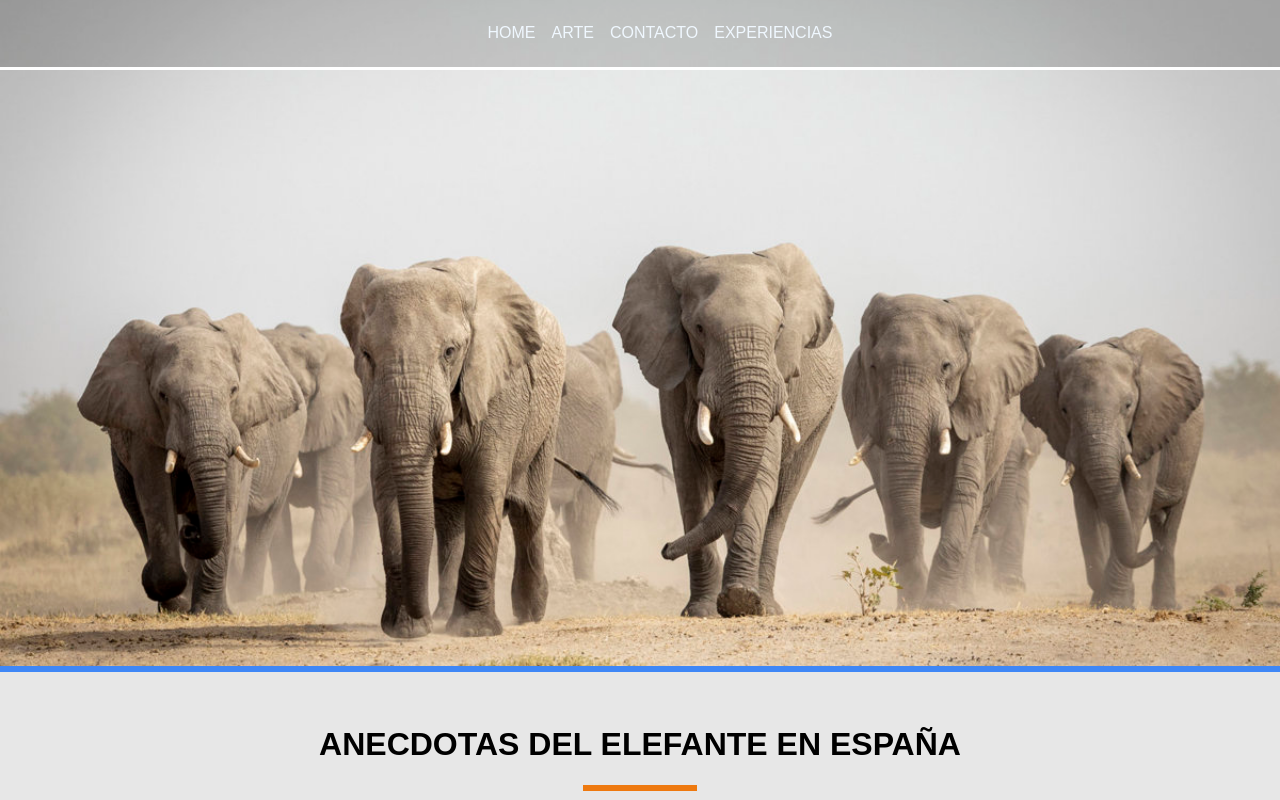
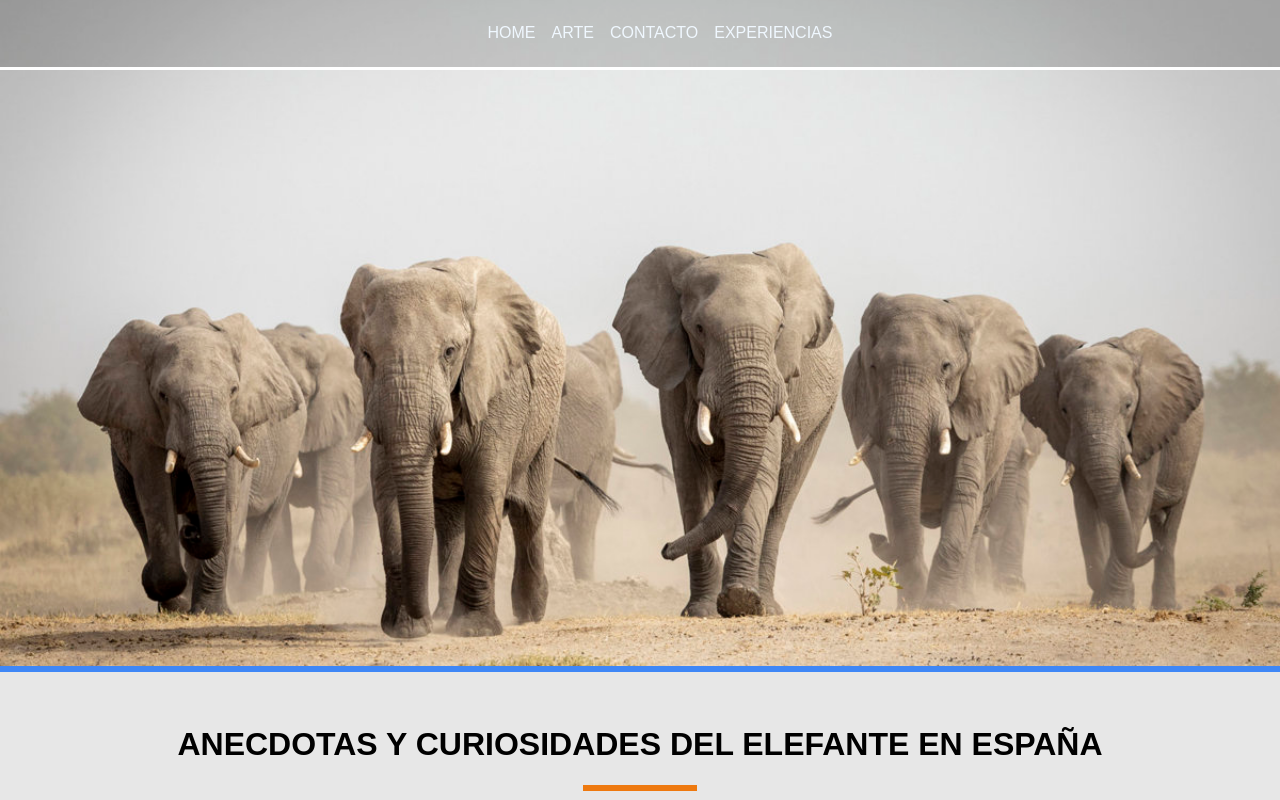
Before and after one commit to luisdreadjis/animal-favorito, a plain HTML site: page experiencia1.html in a window 1280 px wide. Shown: the top 800 px of the page. Drawn offline with Linux system fonts and the light colour scheme.

Commit message:
cambios en el h1 de experiencia1

```diff
--- a/experiencia1.html
+++ b/experiencia1.html
@@ -50,7 +50,7 @@
 
         <div class="flex4">
 
-            <h1>ANECDOTAS DEL ELEFANTE EN ESPAÑA</h1>
+            <h1>ANECDOTAS Y CURIOSIDADES DEL ELEFANTE EN ESPAÑA</h1>
             <div class="linea"></div>
             <p>Desde la antigüedad este gran mamífero ha sido venerado por distintas culturas y su presencia en el arte se mantiene en la actualidad</p>
 
```
